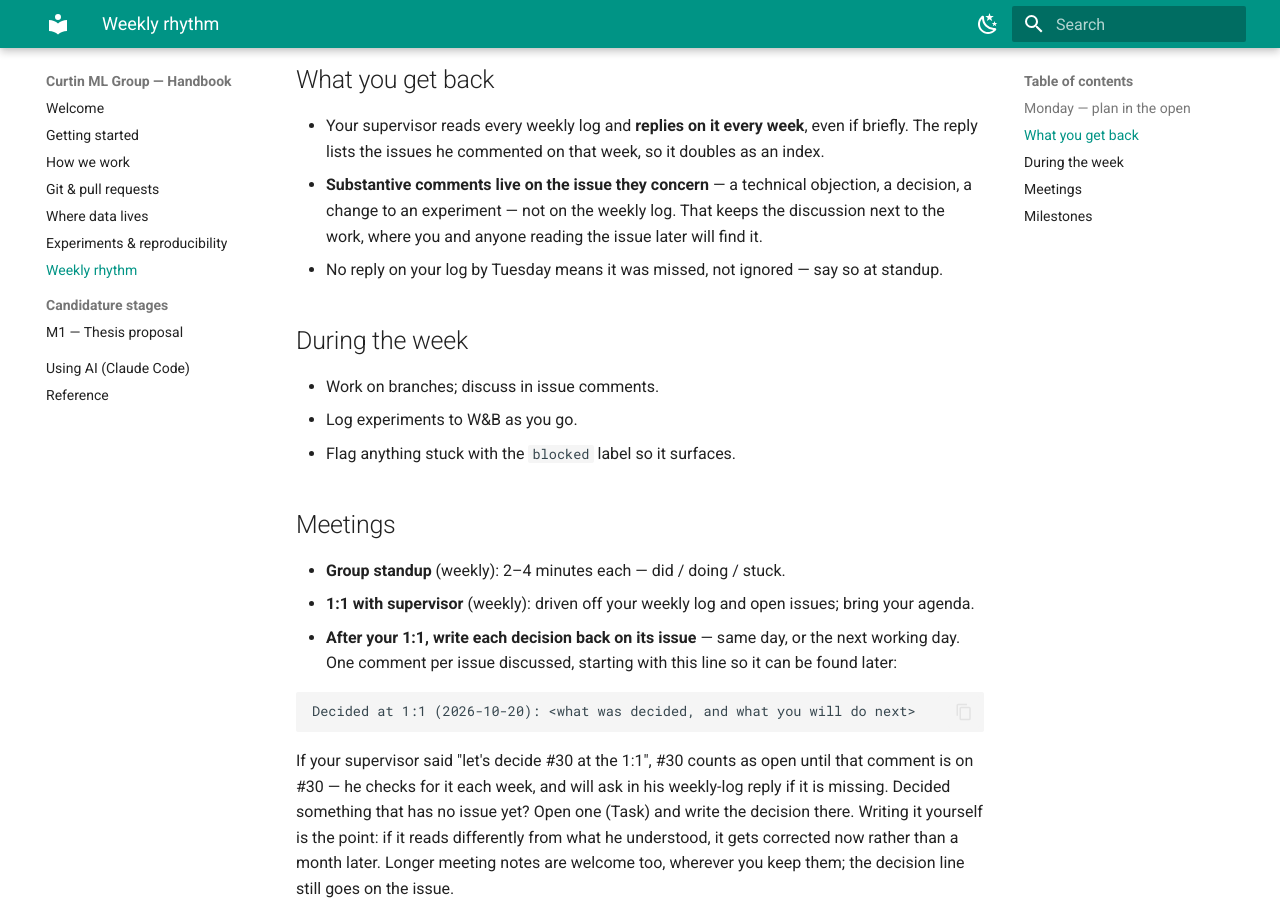
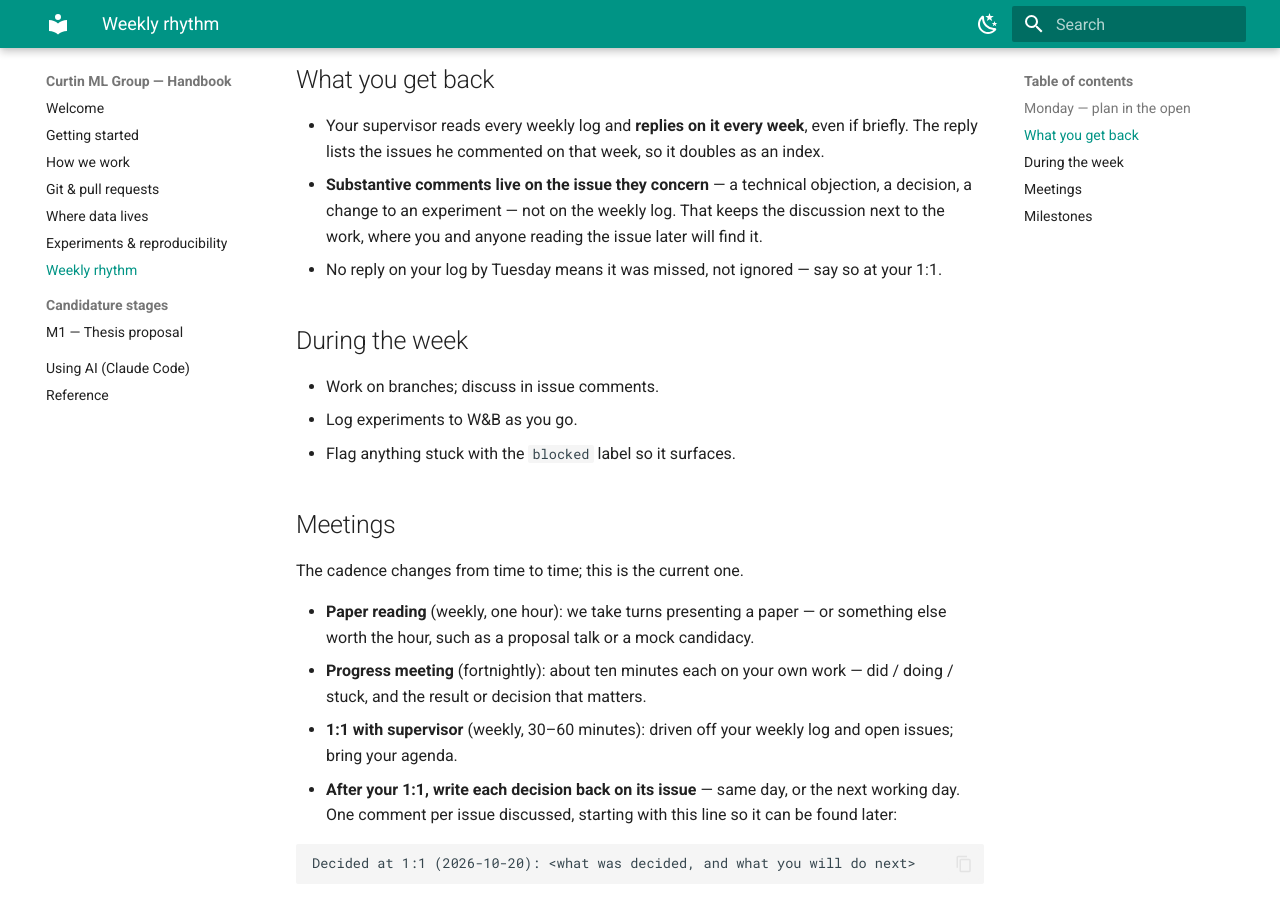
Before and after one commit to cumlg/handbook, an MkDocs documentation site: the page built from docs/weekly-rhythm.md, in a window 1280 px wide and 900 px high, scrolled down 426 px. Built offline with MkDocs 1.6.1 and Material for MkDocs 9.7.7, drawn with Linux system fonts in a browser that asks for light colours.

Commit message:
Weekly rhythm: record the current meeting cadence
Paper reading (weekly, 1 h, rotating presenter), progress meeting
(fortnightly, ~10 min each) and the weekly 1:1 replace the standup
entry. The M1 page's two talks now point at the slots they use: the
progress meeting for the thesis-statement talk, a paper-reading hour
for the mock candidacy.

Co-Authored-By: Claude Fable 5.1 <noreply@anthropic.com>
Claude-Session: https://claude.ai/code/session_01MCjjpvLt9twEEMBWxDqPT5

```diff
--- a/docs/weekly-rhythm.md
+++ b/docs/weekly-rhythm.md
@@ -11,7 +11,7 @@ That update is your progress record — three minutes, and your supervisor alway
 ## What you get back
 - Your supervisor reads every weekly log and **replies on it every week**, even if briefly. The reply lists the issues he commented on that week, so it doubles as an index.
 - **Substantive comments live on the issue they concern** — a technical objection, a decision, a change to an experiment — not on the weekly log. That keeps the discussion next to the work, where you and anyone reading the issue later will find it.
-- No reply on your log by Tuesday means it was missed, not ignored — say so at standup.
+- No reply on your log by Tuesday means it was missed, not ignored — say so at your 1:1.
 
 ## During the week
 - Work on branches; discuss in issue comments.
@@ -19,8 +19,11 @@ That update is your progress record — three minutes, and your supervisor alway
 - Flag anything stuck with the `blocked` label so it surfaces.
 
 ## Meetings
-- **Group standup** (weekly): 2–4 minutes each — did / doing / stuck.
-- **1:1 with supervisor** (weekly): driven off your weekly log and open issues; bring your agenda.
+The cadence changes from time to time; this is the current one.
+
+- **Paper reading** (weekly, one hour): we take turns presenting a paper — or something else worth the hour, such as a proposal talk or a mock candidacy.
+- **Progress meeting** (fortnightly): about ten minutes each on your own work — did / doing / stuck, and the result or decision that matters.
+- **1:1 with supervisor** (weekly, 30–60 minutes): driven off your weekly log and open issues; bring your agenda.
 - **After your 1:1, write each decision back on its issue** — same day, or the next working day.
   One comment per issue discussed, starting with this line so it can be found later:
 
```
Also changed, not shown: docs/stages/m1-thesis-proposal.md (+4 -4 lines).
